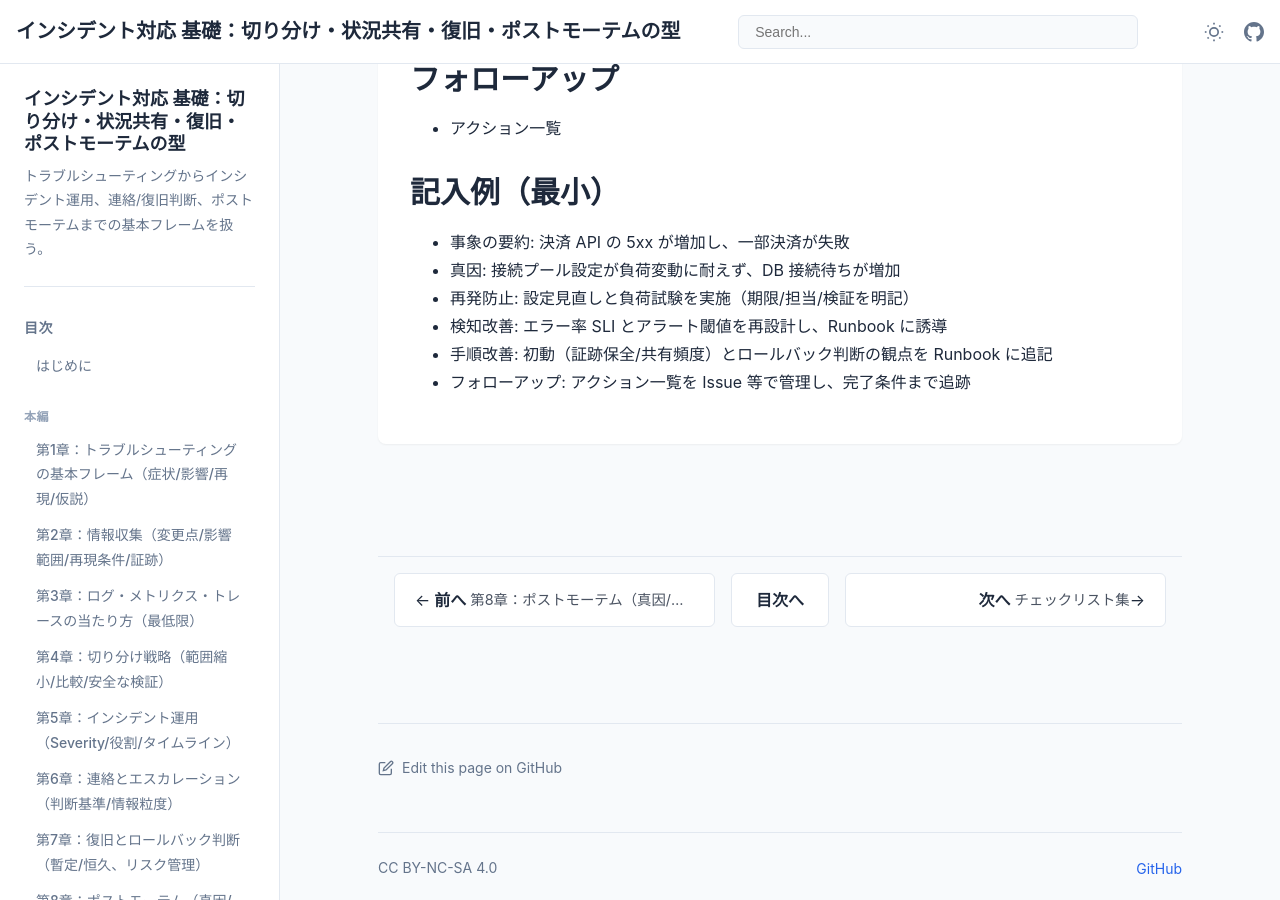
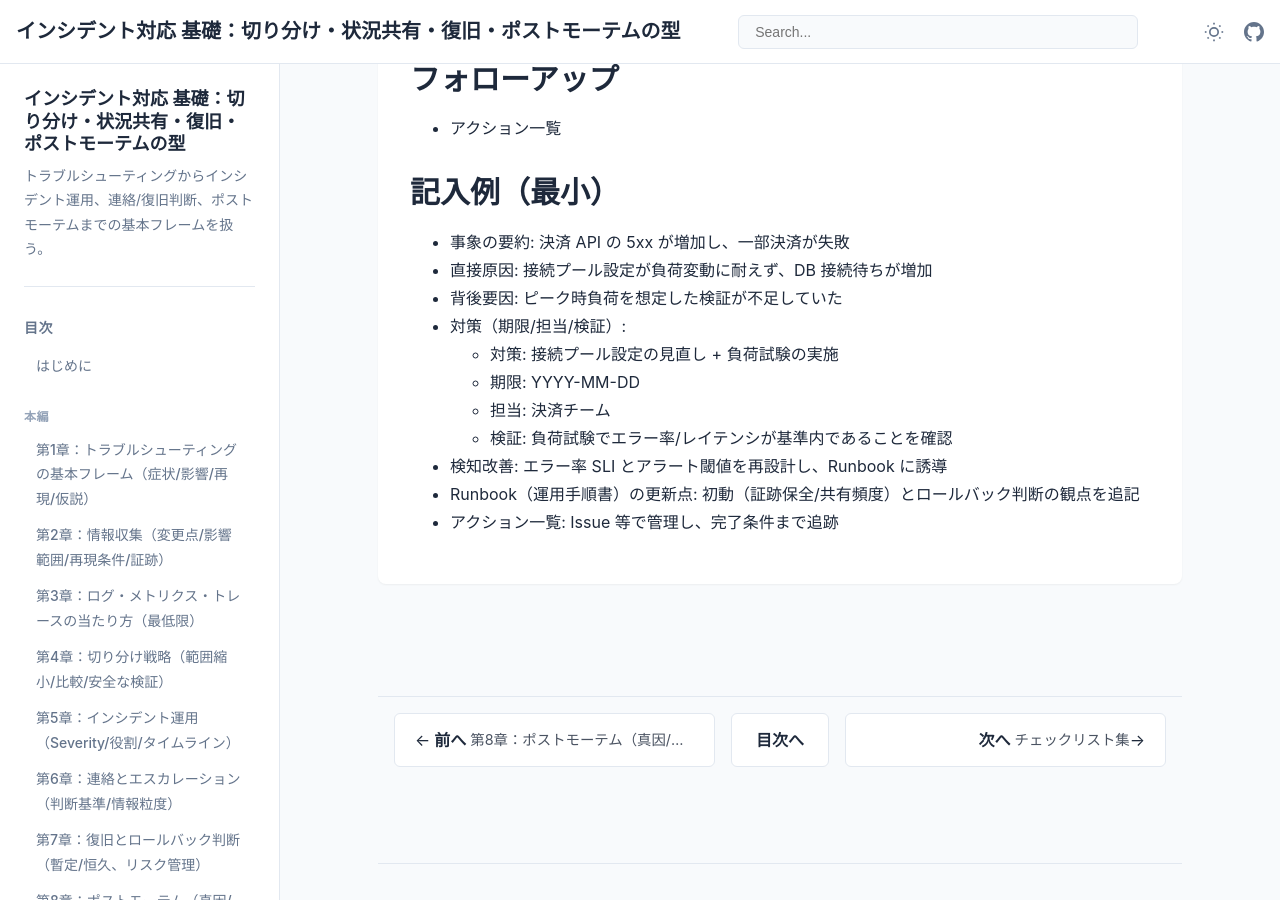
Before and after one commit to itdojp/incident-response-basics-book, a Jekyll site: the page built from docs/appendices/templates/postmortem/index.md, in a window 1280 px wide and 900 px high, scrolled down 772 px. Built offline with Jekyll 4.4.1, drawn with Linux system fonts in a browser that asks for light colours.

Commit message:
docs: 用語統一とテンプレ記入例の整合

```diff
--- a/docs/appendices/templates/postmortem/index.md
+++ b/docs/appendices/templates/postmortem/index.md
@@ -34,8 +34,13 @@ order: 905
 ## 記入例（最小）
 
 - 事象の要約: 決済 API の 5xx が増加し、一部決済が失敗
-- 真因: 接続プール設定が負荷変動に耐えず、DB 接続待ちが増加
-- 再発防止: 設定見直しと負荷試験を実施（期限/担当/検証を明記）
+- 直接原因: 接続プール設定が負荷変動に耐えず、DB 接続待ちが増加
+- 背後要因: ピーク時負荷を想定した検証が不足していた
+- 対策（期限/担当/検証）:
+  - 対策: 接続プール設定の見直し + 負荷試験の実施
+  - 期限: YYYY-MM-DD
+  - 担当: 決済チーム
+  - 検証: 負荷試験でエラー率/レイテンシが基準内であることを確認
 - 検知改善: エラー率 SLI とアラート閾値を再設計し、Runbook に誘導
-- 手順改善: 初動（証跡保全/共有頻度）とロールバック判断の観点を Runbook に追記
-- フォローアップ: アクション一覧を Issue 等で管理し、完了条件まで追跡
+- Runbook（運用手順書）の更新点: 初動（証跡保全/共有頻度）とロールバック判断の観点を追記
+- アクション一覧: Issue 等で管理し、完了条件まで追跡
```
Also changed, not shown: docs/appendices/templates/status-update/index.md (+1 -1 lines), docs/chapters/chapter-06/index.md (+2 -2 lines).
